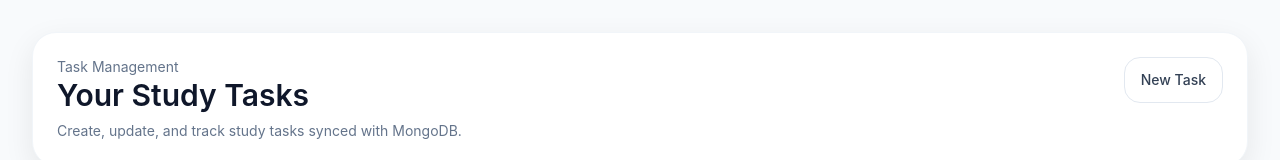
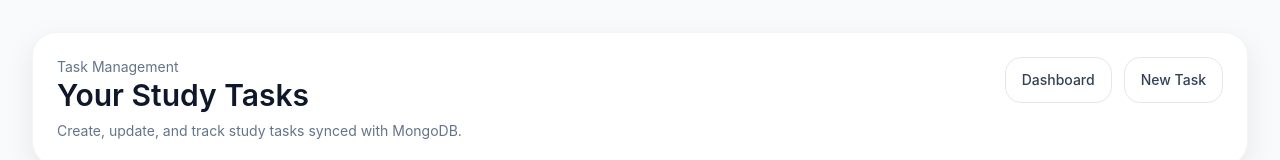
Before and after one commit to VarnikaSharma2176/AI-Powered-Student-Study-Planner, a React (Vite) app in the folder client/: page /tasks in a window 1280 px wide. Shown: the top 160 px of the page. Built offline with nearby package versions, Linux system fonts and the light colour scheme; no server answers; sample sign-in values are in the browser's storage.

Commit message:
feat: connect task management frontend to backend
- Added full task CRUD UI
- Connected frontend task page to backend APIs
- Added edit, delete, filter, and dashboard navigation
- Synced tasks with MongoDB

```diff
--- a/client/src/pages/Tasks.jsx
+++ b/client/src/pages/Tasks.jsx
@@ -1,4 +1,5 @@
 import { useEffect, useMemo, useState } from "react";
+import { Link } from "react-router-dom";
 import { toast } from "react-hot-toast";
 import {
   createTask,
@@ -39,8 +40,8 @@ export default function Tasks() {
   const fetchTasks = async () => {
     try {
       setLoading(true);
+
       const params = {};
-
       if (filters.search) params.search = filters.search;
       if (filters.status) params.status = filters.status;
       if (filters.subject) params.subject = filters.subject;
@@ -151,7 +152,7 @@ export default function Tasks() {
   return (
     <div className="min-h-screen bg-slate-50 p-4 md:p-8">
       <div className="mx-auto max-w-7xl space-y-6">
-        <div className="rounded-3xl bg-white p-6 shadow-soft border border-slate-100">
+        <div className="rounded-3xl border border-slate-100 bg-white p-6 shadow-soft">
           <div className="flex flex-col gap-4 md:flex-row md:items-start md:justify-between">
             <div>
               <p className="text-sm text-slate-500">Task Management</p>
@@ -163,6 +164,14 @@ export default function Tasks() {
               </p>
             </div>
 
+            <div className="flex gap-3">
+              <Link
+                to="/dashboard"
+                className="rounded-2xl border border-slate-200 px-4 py-3 text-sm font-medium text-slate-700 hover:bg-slate-100"
+              >
+                Dashboard
+              </Link>
+
               <button
                 onClick={clearForm}
                 className="rounded-2xl border border-slate-200 px-4 py-3 text-sm font-medium text-slate-700 hover:bg-slate-100"
@@ -171,21 +180,22 @@ export default function Tasks() {
               </button>
             </div>
           </div>
+        </div>
 
         <div className="grid gap-4 md:grid-cols-3">
-          <div className="rounded-3xl bg-white p-5 shadow-soft border border-slate-100">
+          <div className="rounded-3xl border border-slate-100 bg-white p-5 shadow-soft">
             <p className="text-sm text-slate-500">Total Tasks</p>
             <h2 className="mt-2 text-3xl font-semibold text-slate-900">
               {stats.total}
             </h2>
           </div>
-          <div className="rounded-3xl bg-white p-5 shadow-soft border border-slate-100">
+          <div className="rounded-3xl border border-slate-100 bg-white p-5 shadow-soft">
             <p className="text-sm text-slate-500">Completed</p>
             <h2 className="mt-2 text-3xl font-semibold text-slate-900">
               {stats.completed}
             </h2>
           </div>
-          <div className="rounded-3xl bg-white p-5 shadow-soft border border-slate-100">
+          <div className="rounded-3xl border border-slate-100 bg-white p-5 shadow-soft">
             <p className="text-sm text-slate-500">Pending</p>
             <h2 className="mt-2 text-3xl font-semibold text-slate-900">
               {stats.pending}
@@ -194,11 +204,12 @@ export default function Tasks() {
         </div>
 
         <div className="grid gap-6 lg:grid-cols-[1fr_1.2fr]">
-          <div className="rounded-3xl bg-white p-6 shadow-soft border border-slate-100">
+          <div className="rounded-3xl border border-slate-100 bg-white p-6 shadow-soft">
             <div className="flex items-center justify-between">
               <h2 className="text-xl font-semibold text-slate-900">
                 {editingTaskId ? "Edit Task" : "Add Task"}
               </h2>
+
               {editingTaskId && (
                 <button
                   onClick={clearForm}
@@ -351,7 +362,7 @@ export default function Tasks() {
           </div>
 
           <div className="space-y-6">
-            <div className="rounded-3xl bg-white p-6 shadow-soft border border-slate-100">
+            <div className="rounded-3xl border border-slate-100 bg-white p-6 shadow-soft">
               <h2 className="text-xl font-semibold text-slate-900">Filters</h2>
 
               <div className="mt-4 grid gap-4 md:grid-cols-3">
@@ -387,7 +398,7 @@ export default function Tasks() {
               </div>
             </div>
 
-            <div className="rounded-3xl bg-white p-6 shadow-soft border border-slate-100">
+            <div className="rounded-3xl border border-slate-100 bg-white p-6 shadow-soft">
               <div className="flex items-center justify-between">
                 <h2 className="text-xl font-semibold text-slate-900">Task List</h2>
                 <button
```
Lines whose indentation alone changed are shown as unchanged.
